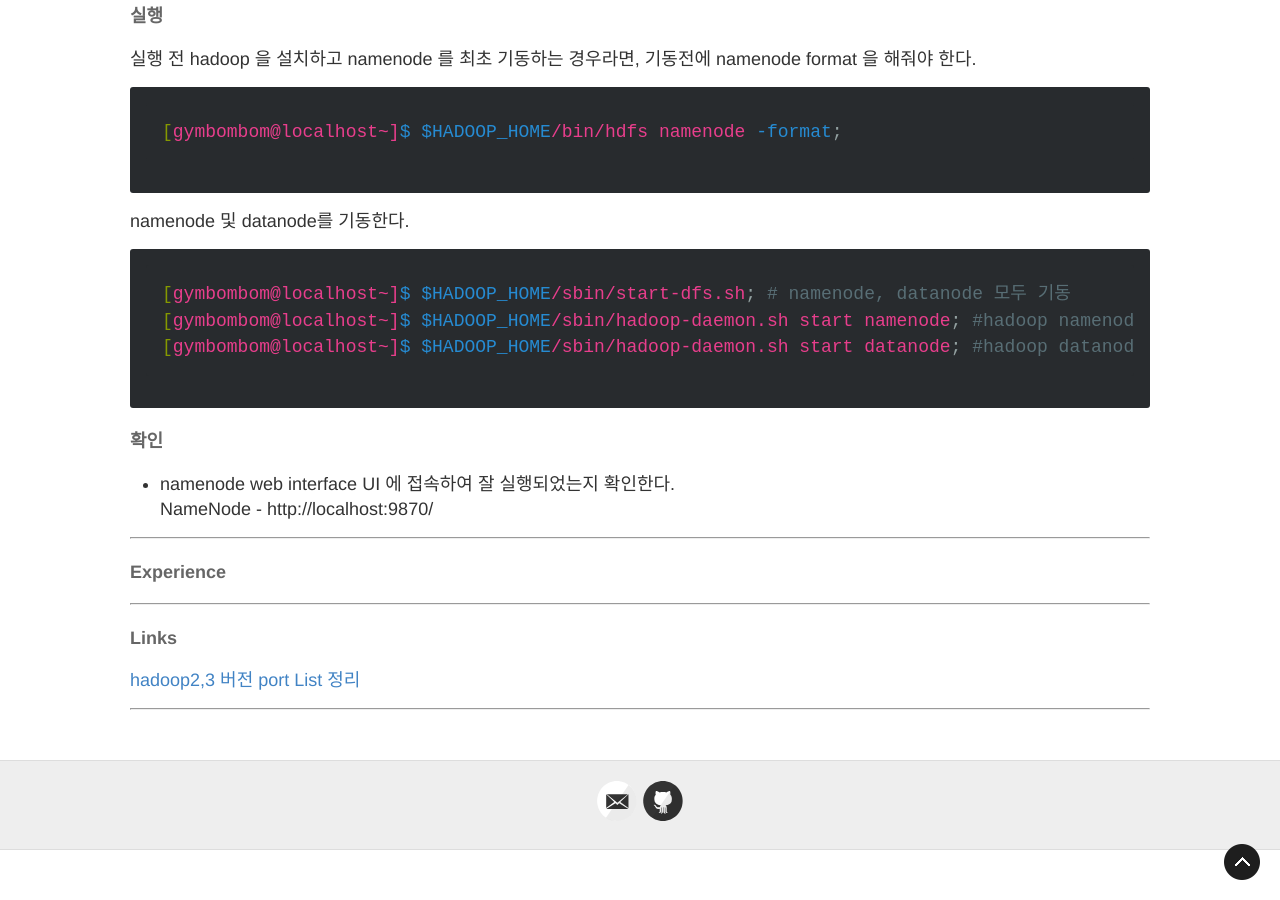
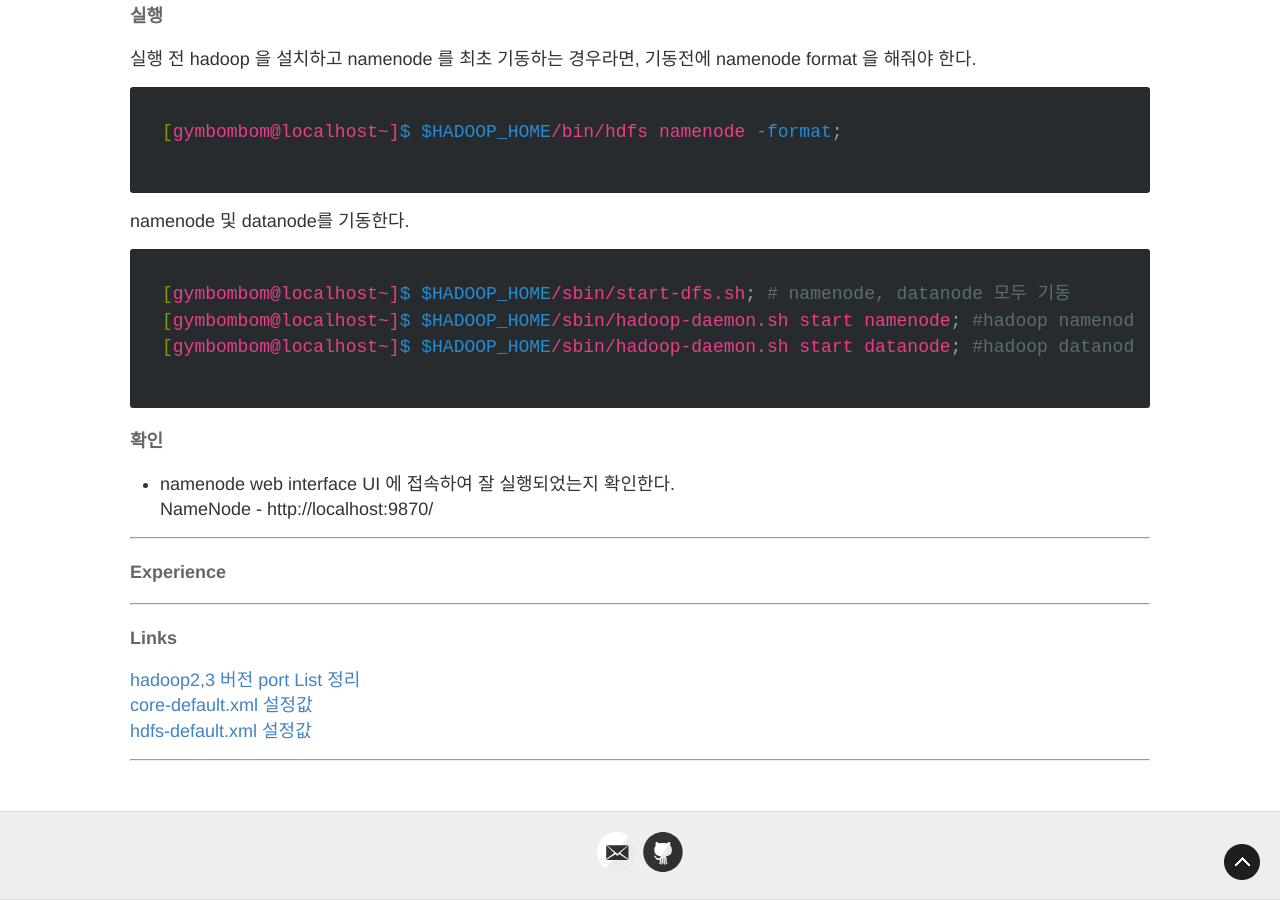
Before and after one commit to gymbombom/gymbombom.github.io, a Jekyll site: the page built from _posts/2023/2023-02-11-1-hadoop-singlenode-install.md, in a window 1280 px wide and 900 px high, scrolled down 2640 px. Built offline with Jekyll 4.4.1, drawn with Linux system fonts in a browser that asks for light colours; some web fonts are replaced; comment, search, counter and statistics services are not loaded.

Commit message:
core-default.xml hdfs-default.xml 설정값 설명 링크 추가

```diff
--- a/_posts/2023/2023-02-11-1-hadoop-singlenode-install.md
+++ b/_posts/2023/2023-02-11-1-hadoop-singlenode-install.md
@@ -118,6 +118,8 @@ NameNode - http://localhost:9870/
 ---
 
 #### Links
-[hadoop2,3 버전 port List 정리](https://vnvn31.tistory.com/entry/Hadoop-23%EB%B2%84%EC%A0%84-port-list-%EC%A0%95%EB%A6%AC){: target="_blank"}
+[hadoop2,3 버전 port List 정리](https://vnvn31.tistory.com/entry/Hadoop-23%EB%B2%84%EC%A0%84-port-list-%EC%A0%95%EB%A6%AC){: target="_blank"}<br>
+[core-default.xml 설정값](https://hadoop.apache.org/docs/r3.3.4/hadoop-project-dist/hadoop-common/core-default.xml){: target="_blank"}<br>
+[hdfs-default.xml 설정값](https://hadoop.apache.org/docs/r3.3.4/hadoop-project-dist/hadoop-hdfs/hdfs-default.xml){: target="_blank"}<br>
 
 ---
```
